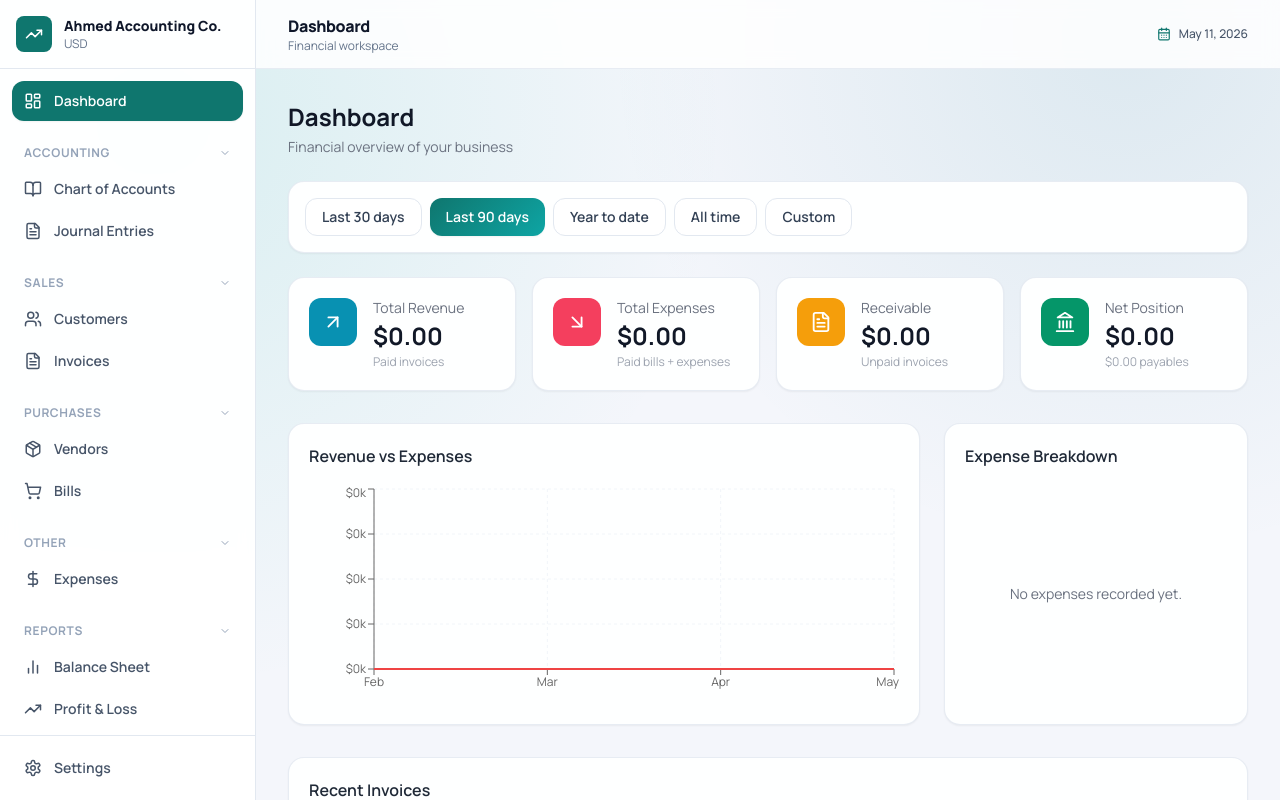
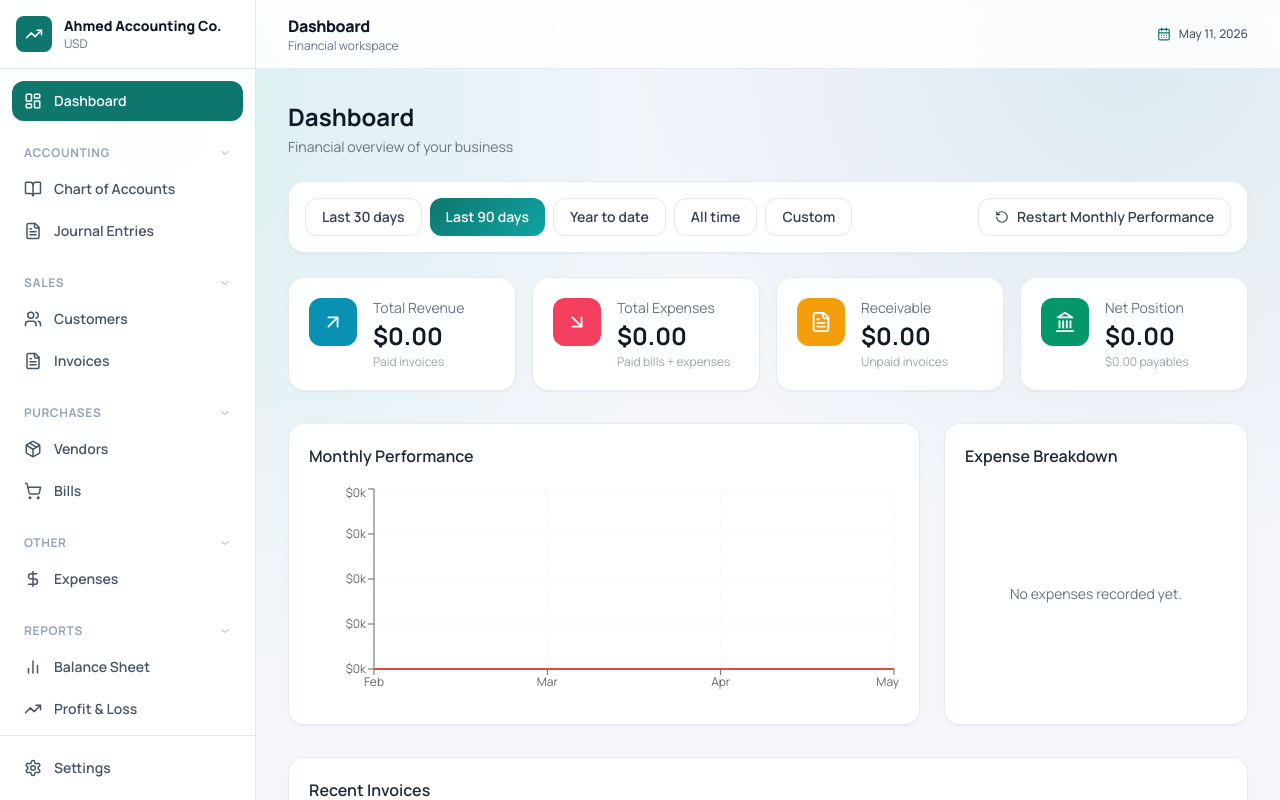
Before and after one commit to Ahmed-abulfateh/ahmed-accounting-app-similar, a React (Vite) app: page / in a window 1280 px wide. Shown: the top 800 px of the page. Built offline with nearby package versions, Linux system fonts and the light colour scheme.

Commit message:
Add restart control for monthly performance

```diff
--- a/src/pages/Dashboard.jsx
+++ b/src/pages/Dashboard.jsx
@@ -5,7 +5,7 @@ import {
   AreaChart, Area, XAxis, YAxis, CartesianGrid, Tooltip, ResponsiveContainer,
   PieChart, Pie, Cell
 } from 'recharts'
-import { ArrowUpRight, ArrowDownRight, FileText, ShoppingCart, Landmark } from 'lucide-react'
+import { ArrowUpRight, ArrowDownRight, FileText, Landmark, RotateCcw } from 'lucide-react'
 
 const COLORS = ['#3b82f6', '#10b981', '#f59e0b', '#ef4444', '#8b5cf6']
 
@@ -32,6 +32,12 @@ export default function Dashboard() {
   const [rangePreset, setRangePreset] = useState('90d')
   const [customStart, setCustomStart] = useState('')
   const [customEnd, setCustomEnd] = useState('')
+
+  const restartMonthlyPerformance = () => {
+    setRangePreset('all')
+    setCustomStart('')
+    setCustomEnd('')
+  }
 
   const { startDate, endDate } = useMemo(
     () => getDateRange(rangePreset, customStart, customEnd),
@@ -117,6 +123,12 @@ export default function Dashboard() {
             </div>
           </div>
         )}
+
+        <div className="lg:ml-auto">
+          <button type="button" className="btn-secondary" onClick={restartMonthlyPerformance}>
+            <RotateCcw size={14} /> Restart Monthly Performance
+          </button>
+        </div>
       </div>
 
       {/* Stats */}
@@ -128,9 +140,9 @@ export default function Dashboard() {
       </div>
 
       <div className="grid grid-cols-1 lg:grid-cols-3 gap-6 mb-8">
-        {/* Revenue vs Expenses Chart */}
+        {/* Monthly Performance Chart */}
         <div className="card p-5 lg:col-span-2">
-          <h2 className="font-semibold text-gray-800 mb-4">Revenue vs Expenses</h2>
+          <h2 className="font-semibold text-gray-800 mb-4">Monthly Performance</h2>
           <ResponsiveContainer width="100%" height={220}>
             <AreaChart data={monthlyData}>
               <defs>
```
